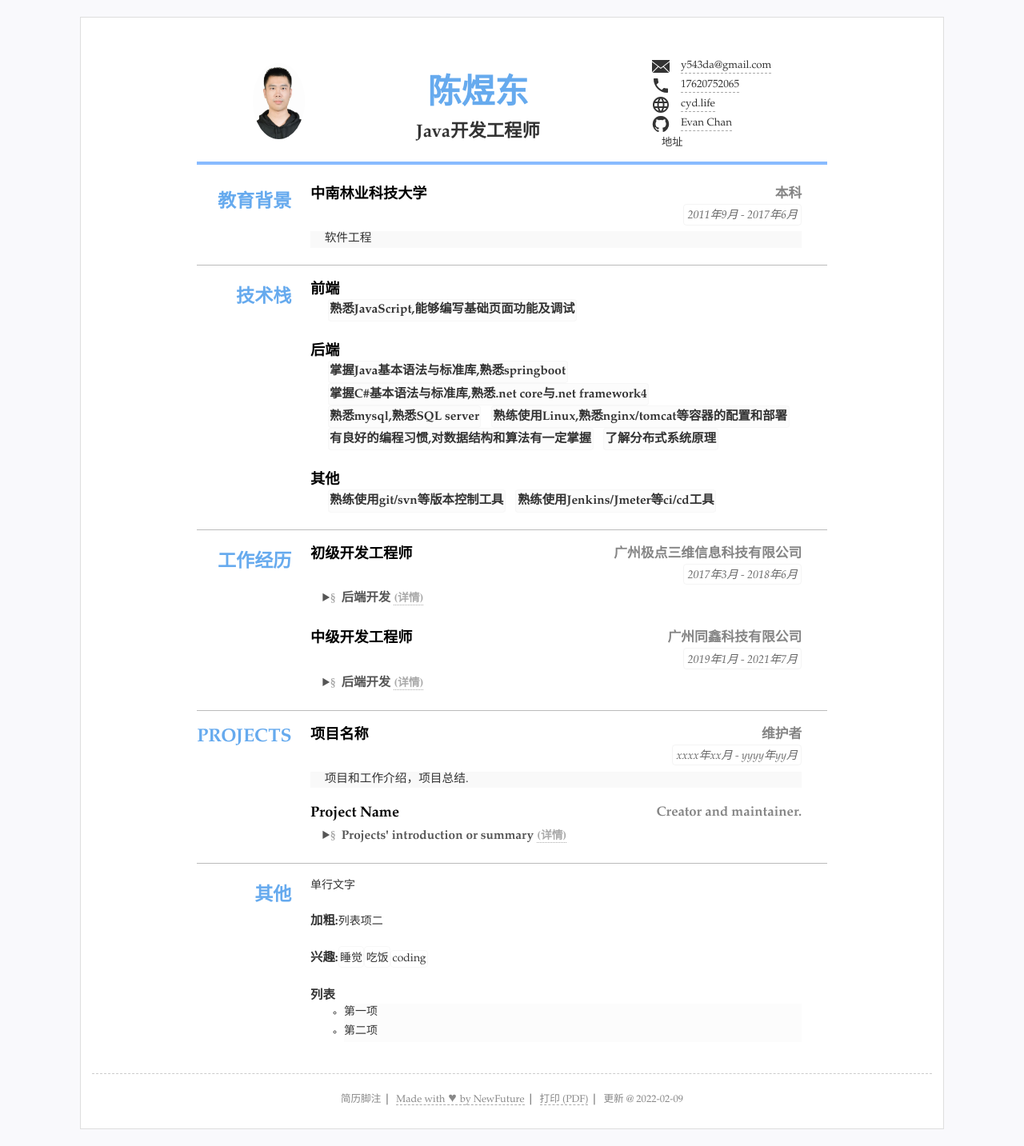
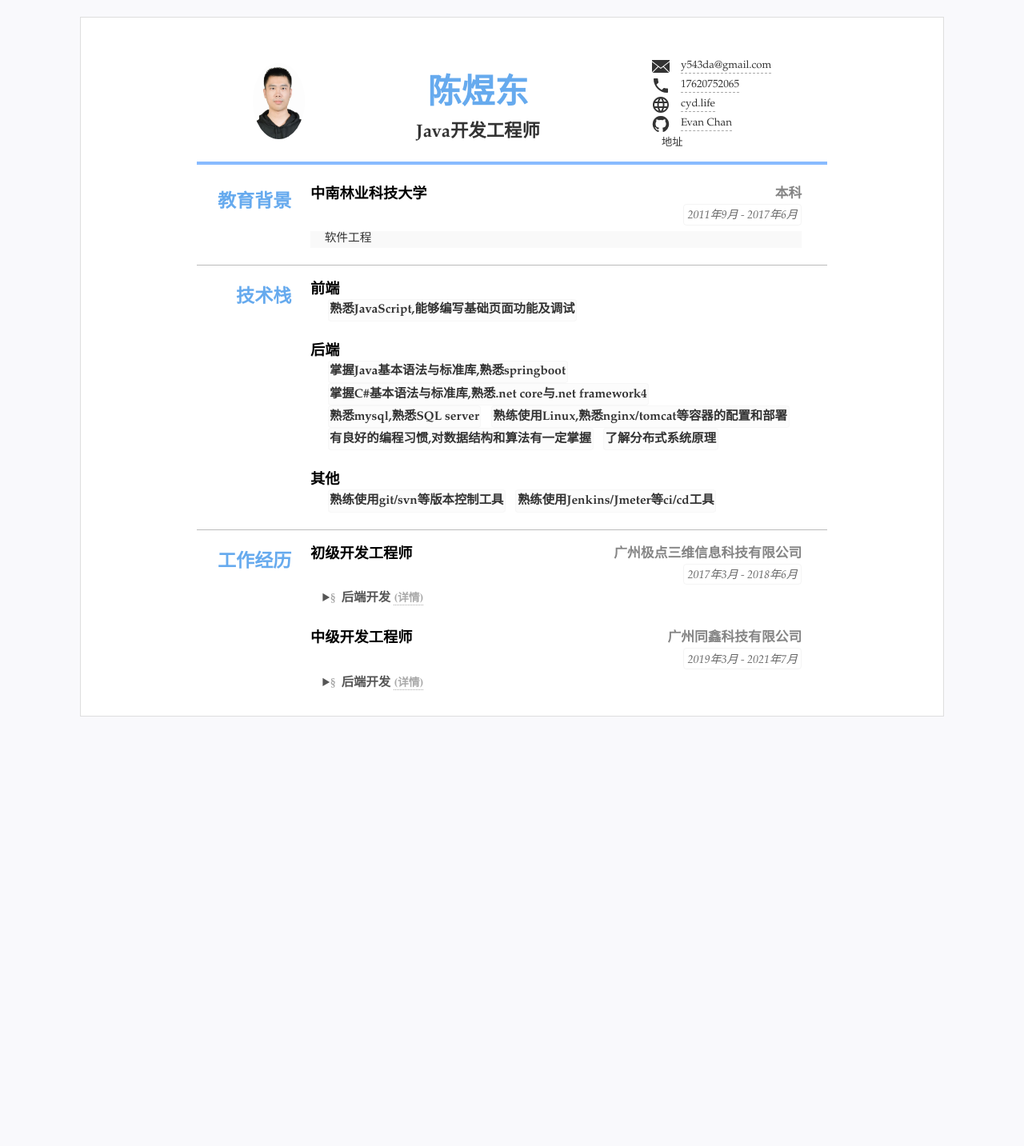
Before and after one commit to 0kestrel/resume2021, a Jekyll site: the page built from index.html, in a window 1280 px wide. Shown: the whole page at 80% size. Built offline with Jekyll 4.4.1, drawn with Linux system fonts in a browser that asks for light colours; after the commit the page ends 917 px from its top, so only the background shows below that.

Commit message:
Update resume.yml

```diff
--- a/_data/resume.yml
+++ b/_data/resume.yml
@@ -66,43 +66,43 @@ main: #主要内容，
 
   - title: 中级开发工程师
     sub: 广州同鑫科技有限公司
-    duration: "2019年1月 - 2021年7月"
+    duration: "2019年3月 - 2021年7月"
     tags:
     summary: 后端开发
     detail: 负责T9IMS前后端的开发与维护,负责T9IMS与企业微信对接的开发与维护,负责T9IMS与硬件设备的开发与维护,负责T9IMS小程序的开发,参与T9IMS架构设计.
 
 
-- type: projects
-  name: Projects
-  content:
-  - title: 项目名称
-    duration: xxxx年xx月 - yyyy年yy月
-    detail: 项目和工作介绍，项目总结.
-    sub: 维护者
-  - title: Project Name
-    summary: Projects' introduction or summary
-    detail:
-      md: _data/demo.md
-    sub: Creator and maintainer.
+#- type: projects
+#  name: 项目经历
+#  content:
+#  - title: diyhome
+#    duration: "2017年3月 - 2018年6月"
+#    detail: diyhome是一款3D实时设计软件.
+#    sub: 维护者
+#  - title: T9EHR
+#    summary: Projects' introduction or summary
+#    detail:
+#      md: _data/demo.md
+#    sub: Creator and maintainer.
    #可继续添加更多内容
 
 #others 其他简略内容(列表)
-others: #其他列表显示
-- type: others #ID可以为空
-  name: '其他'
-  content: #选择需要的格式
-  - 单行文字
-  - title: "加粗:"
-    text: "列表项二"
-  - title: "兴趣:"
-    items: #单行列表
-    - 睡觉
-    - 吃饭
-    - coding
-  - title: 列表
-    list:
-    - 第一项
-    - 第二项
+#others: #其他列表显示
+#- type: others #ID可以为空
+#  name: '其他'
+#  content: #选择需要的格式
+#  - 单行文字
+#  - title: "加粗:"
+#    text: "列表项二"
+#  - title: "兴趣:"
+#    items: #单行列表
+#    - 睡觉
+#    - 吃饭
+#    - coding
+#  - title: 列表
+#    list:
+#    - 第一项
+#    - 第二项
 #- type:
 #  name: '其他'
 #  content: #选择需要的格式
@@ -110,15 +110,15 @@ others: #其他列表显示
 #  - 如果有可以继续添加
 
 #footer 脚注，打印版和web版不同不显示
-footer: #脚注多组
-  print: #打印版markdown或者html
-  screen:
-  - text: "简历脚注"
+#footer: #脚注多组
+#  print: #打印版markdown或者html
+#  screen:
+#  - text: "简历脚注"
   #   href: '/'
-  - text: "Made with &hearts; by NewFuture"
-    href: "https://github.com/NewFuture/CV/"
+#  - text: "Made with &hearts; by NewFuture"
+#    href: "https://github.com/NewFuture/CV/"
 
 #页面额外js脚本，如xx统计
-scripts:
+#scripts:
 #- src: "assets/js/resume.js"
 #  defer: defer #可以设置defer或者sync异步加载
```
